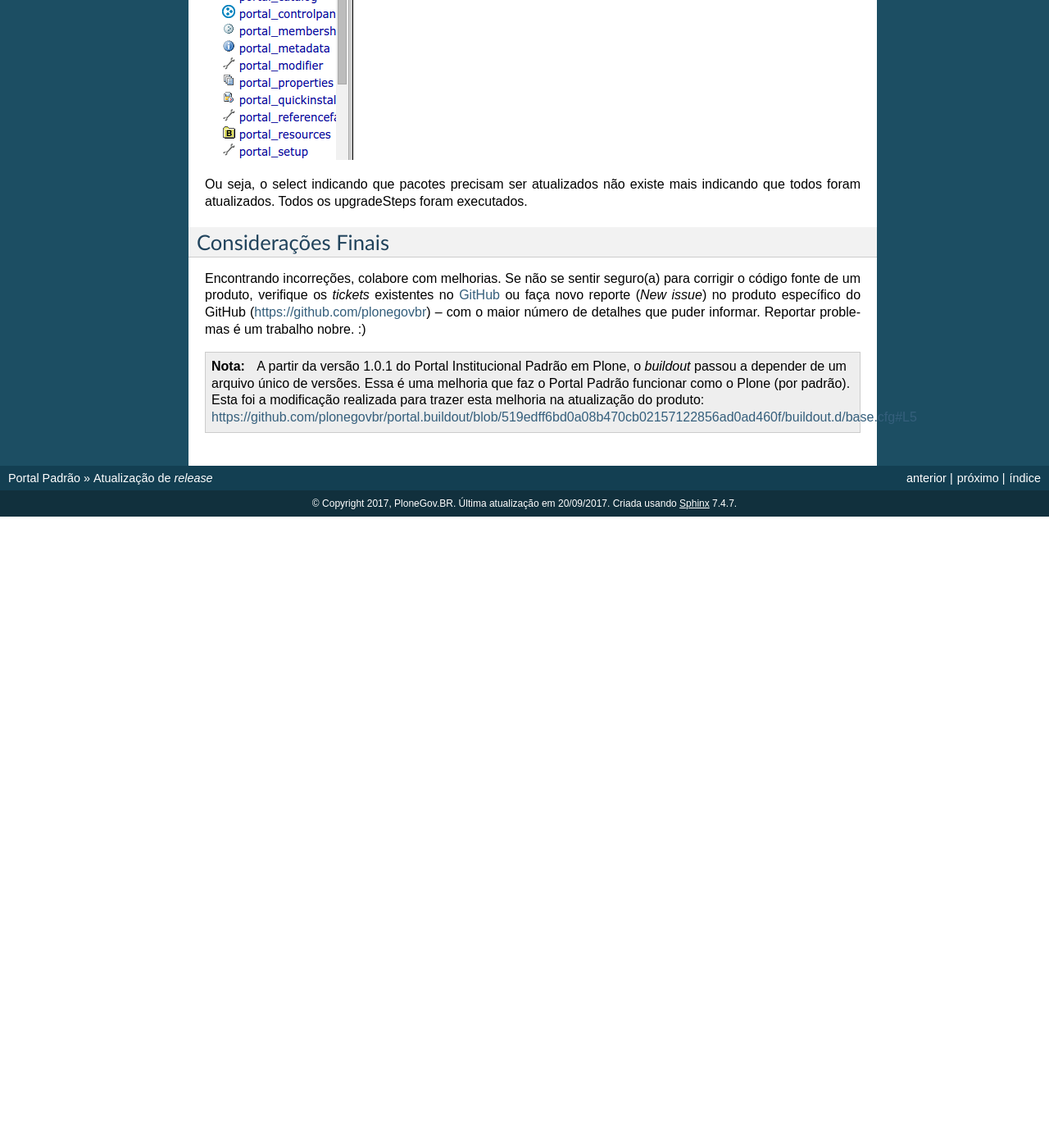
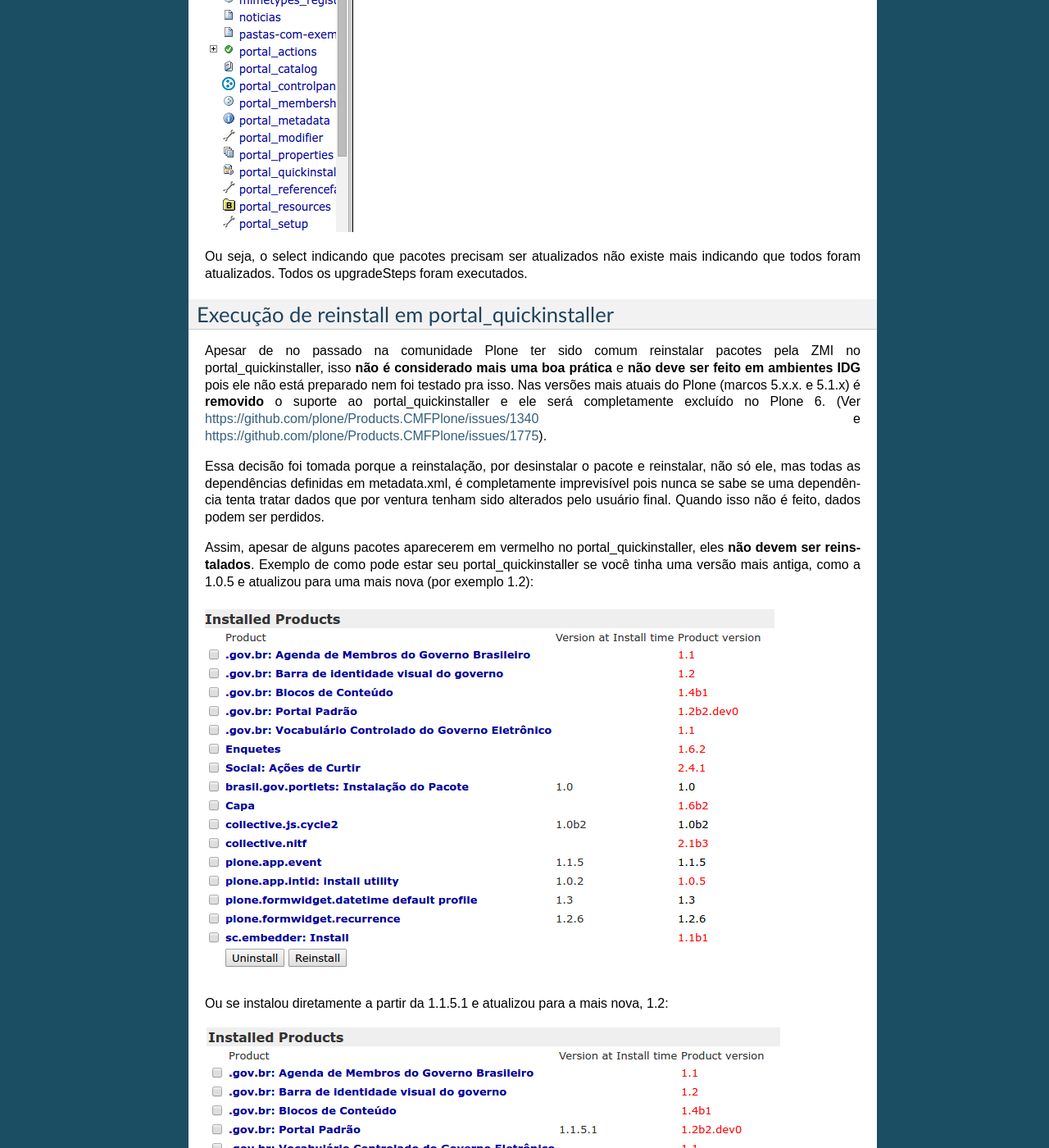
Before and after one commit to plonegovbr/portal.buildout, a Sphinx documentation site: the page built from docs/atualizacao.rst, in a window 1280 px wide and 1400 px high, scrolled down 7794 px. Shown: the whole window at 82% size. Built offline with Sphinx 7.4.7, drawn with Linux system fonts in a browser that asks for light colours; before the commit the page ends 8424 px from its top, so only the background shows below that; some of the changed text lies outside the part shown.

Commit message:
Adiciona doc sobre não usar reinstall.
Apesar de ser consenso hoje na comunidade Plone que o uso de reinstall
pode ser perigoso, muitas pessoas da comunidade Plone brasileira
provavelmente ainda tem esse hábito, portanto é interessante reafirmar
essa questão na documentação.

```diff
--- a/docs/atualizacao.rst
+++ b/docs/atualizacao.rst
@@ -23,6 +23,12 @@
 
 .. note :: Pode ser necessário, entre releases, executar o que chamamos de
            "upgradeSteps". Favor ler a seção a seguir para entender o processo.
+
+.. warning :: **Não utilize portal_quickinstaller** para reinstalar versões do IDG
+              após atualização. Se quiser entender a motivação disso acesse a
+              seção "Execução de reinstall em portal_quickinstaller" nesse
+              documento. O jeito correto de se atualizar é com o uso de
+              upgradeSteps.
 
 Execução de upgradeSteps
 ------------------------
@@ -133,6 +139,46 @@
 Ou seja, o select indicando que pacotes precisam ser atualizados não existe mais
 indicando que todos foram atualizados. Todos os upgradeSteps foram executados.
 
+Execução de reinstall em portal_quickinstaller
+----------------------------------------------
+
+Apesar de no passado na comunidade Plone ter sido comum reinstalar pacotes pela
+ZMI no portal_quickinstaller, isso **não é considerado mais uma boa prática** e
+**não deve ser feito em ambientes IDG** pois ele não está preparado nem foi
+testado pra isso. Nas versões mais atuais do Plone (marcos 5.x.x. e 5.1.x) é
+**removido** o suporte ao portal_quickinstaller e ele será completamente
+excluído no Plone 6.
+(Ver https://github.com/plone/Products.CMFPlone/issues/1340 e
+https://github.com/plone/Products.CMFPlone/issues/1775).
+
+Essa decisão foi tomada porque a reinstalação, por desinstalar o pacote e
+reinstalar, não só ele, mas todas as dependências definidas em metadata.xml, é
+completamente imprevisível pois nunca se sabe se uma dependência tenta tratar
+dados que por ventura tenham sido alterados pelo usuário final. Quando isso não
+é feito, dados podem ser perdidos.
+
+Assim, apesar de alguns pacotes aparecerem em vermelho no portal_quickinstaller,
+eles **não devem ser reinstalados**. Exemplo de como pode estar seu portal_quickinstaller
+se você tinha uma versão mais antiga, como a 1.0.5 e atualizou para uma mais nova
+(por exemplo 1.2):
+
+.. image:: images/zmi10.png
+
+Ou se instalou diretamente a partir da 1.1.5.1 e atualizou para a mais nova,
+1.2:
+
+.. image:: images/zmi11.png
+
+Isso não quer dizer que os pacotes estão incompletos ou não foram instalados
+corretamente: como já foi falado em seções anteriores,  o que não pode faltar é
+a execução de upgradeSteps caso eles existam numa atualização de versão.
+
+Se você chegou a efetuar o reinstall em algum produto no seu portal durante uma
+atualização de versão do IDG, configurações de painel de controle (como nome
+do site e outras configurações) serão **resetadas** para o Padrão IDG. Nossa
+recomendação é executar o comando de `Undo` se tiver efetuado algum reinstall
+nesse contexto.
+
 Considerações Finais
 --------------------
 
```
Also changed, not shown: docs/images/zmi10.png (added), docs/images/zmi11.png (added).
